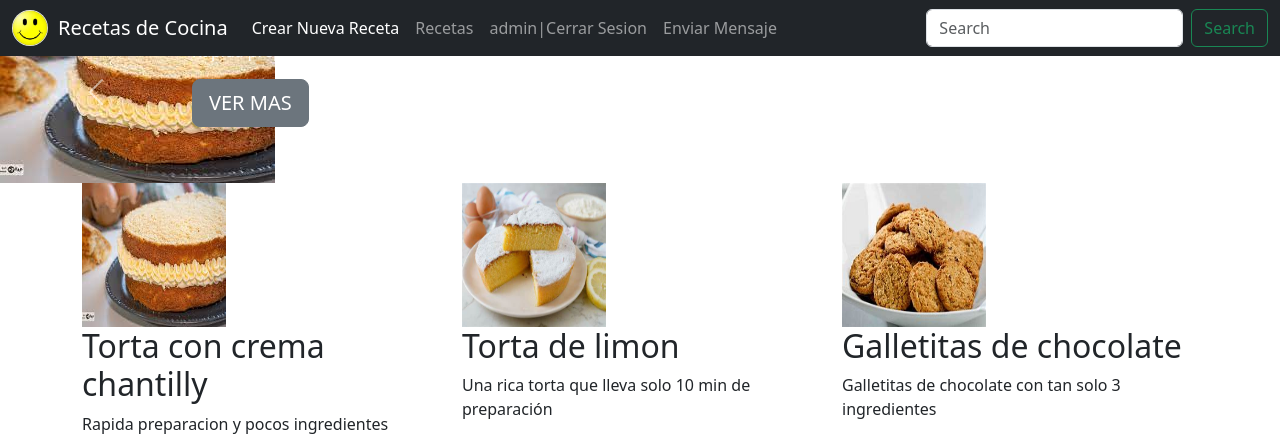
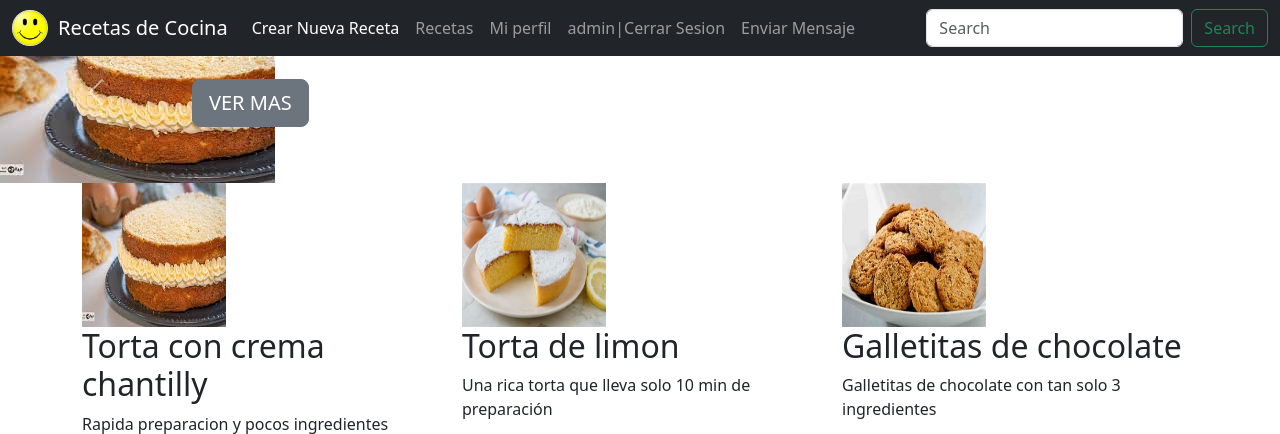
Before and after one commit to sofiadmartinez/Entrega-Final, a Django app: page / in a window 1280 px wide. Shown: the top 434 px of the page. Run offline with Django 4.2, Linux system fonts and the light colour scheme; a user stored in the database is signed in; data comes from the database, SQL or seed files in the repository; both versions use the stored data as it was after the commit; some libraries are stand-ins or nearby versions.

Commit message:
final commit

```diff
--- a/AppRecetas/templates/AppRecetas/base.html
+++ b/AppRecetas/templates/AppRecetas/base.html
@@ -65,6 +65,7 @@
       </button>
       <div class="collapse navbar-collapse" id="navbarCollapse">
         <ul class="navbar-nav me-auto mb-2 mb-md-0">
+          </li>
           <li class="nav-item">
             <a class="nav-link active" aria-current="page" href="{% url 'receta-create' %}">Crear Nueva Receta</a>
           </li>
@@ -72,6 +73,9 @@
             <a class="nav-link" href="{% url 'receta-list' %}">Recetas</a>
           </li>
           {% if user.is_authenticated %} <!-- Si el usuario se logueo te va a aparecer el siguiente boton-->
+            <li class="nav-item">
+              <a class="nav-link" href="{% url 'profile-create' %}"> Mi perfil</a>
+            </li>
             <li class="nav-item">
               <a class="nav-link" href="{% url 'logout' %}">{{user.username}}|Cerrar Sesion</a>
             </li>
```
Also changed, not shown: db.sqlite3, media/profiles/cosme_NmBSuKf.jpg (added), media/profiles/cosme_iLkhQ8z.jpg (added), media/profiles/happyface.jpg (added).
